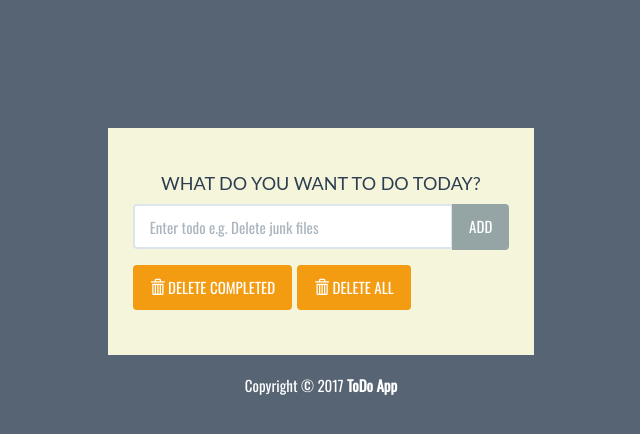
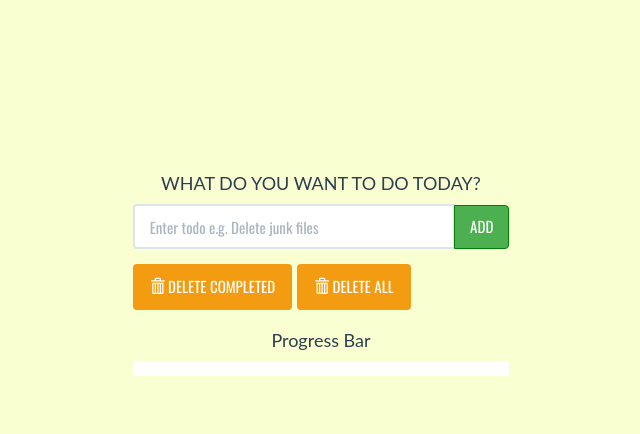
Before and after one commit to igudesman/todo_app, a Django app: page / in a window 1280 px wide. Shown: the top 434 px of the page, without its empty margins (319-959 px from the left). Run offline with Django 3.2, Linux system fonts and the light colour scheme; data that the repository does not hold is empty; some libraries are stand-ins or nearby versions.

Commit message:
v0.3.3
Progress Bar

```diff
--- a/tic_tac/todo/templates/index.html
+++ b/tic_tac/todo/templates/index.html
@@ -12,13 +12,16 @@
 		<!-- Bootstrap CSS -->
 		<link rel="stylesheet" href="{% static 'bs/css/flatly.min.css' %}" />
 		<link rel="stylesheet" href="{% static 'styles.css' %}" />
+
+		<script src="https://ajax.googleapis.com/ajax/libs/jquery/3.4.1/jquery.min.js"></script>
+		<script src="https://maxcdn.bootstrapcdn.com/bootstrap/3.4.0/js/bootstrap.min.js"></script>
 	</head>
-	<body>
+	<body style="background: #FAFFD2">
 
 		<div class="container-fluid" id="wrapper">
 
 			<div class="row">
-				<div class="col-lg-4 col-lg-offset-4" id="content">
+				<div class="col-lg-4 col-lg-offset-4" id="content" style="background: #FAFFD2">
 					<h2>WHAT DO YOU WANT TO DO TODAY?</h2>
 
 					<form action="{% url 'add' %}" method="POST" role="form">
@@ -27,7 +30,7 @@
 							<div class="input-group">
 							  {{ form.text }}
 							  <span class="input-group-btn">
-								  <button type="submit" class="btn btn-default" id="add-btn">ADD</button>
+								  <button type="submit" class="btn btn-default" id="add-btn" style="background-color: #4CAF50;border: 1px solid green;">ADD</button>
 							  </span>
 							</div>
 						</div>
@@ -59,16 +62,19 @@
 							{% endif %}
 						{% endfor %}
 					</ul>
+
+
+					<h2>Progress Bar</h2>
+
+
+					<div class="progress" style="height:15px;background: #ffff">
+  						<div class="progress-bar progress-bar-success" role="progressbar" aria-valuenow='{{percent}}'
+  						aria-valuemin="0" aria-valuemax="100" style="width:{{percent}}%">
+  						</div>
+					</div>
+
 				</div>
 			</div>
-
-			<footer>
-				<div class="row pad">
-					<div class="col-lg-12 text-center">
-						Copyright &copy; 2017 <strong>ToDo App</strong>
-					</div>
-				</div>
-			</footer>
 		</div>
 	</body>
 </html>
--- a/tic_tac/todo/views.py
+++ b/tic_tac/todo/views.py
@@ -7,9 +7,11 @@ from django.views.decorators.http import require_POST
 def index(request):
 	todo_list = Todo.objects.order_by('id')
 	form = TodoForm()
+	percent = progressBar()
 
 	context = {'todo_list': todo_list,
-				'form': form}
+				'form': form,
+				'percent': percent}
 
 	return render(request, 'index.html', context)
 
@@ -39,3 +41,10 @@ def deleteAll(request):
 	Todo.objects.all().delete()
 
 	return redirect('index')
+
+def progressBar():
+	completed_tasks= (Todo.objects.filter(complete__exact=True)).count()
+	all_tasks = (Todo.objects.all()).count()
+	if all_tasks != 0:
+		return (completed_tasks/all_tasks)*100
+	return 0
```
